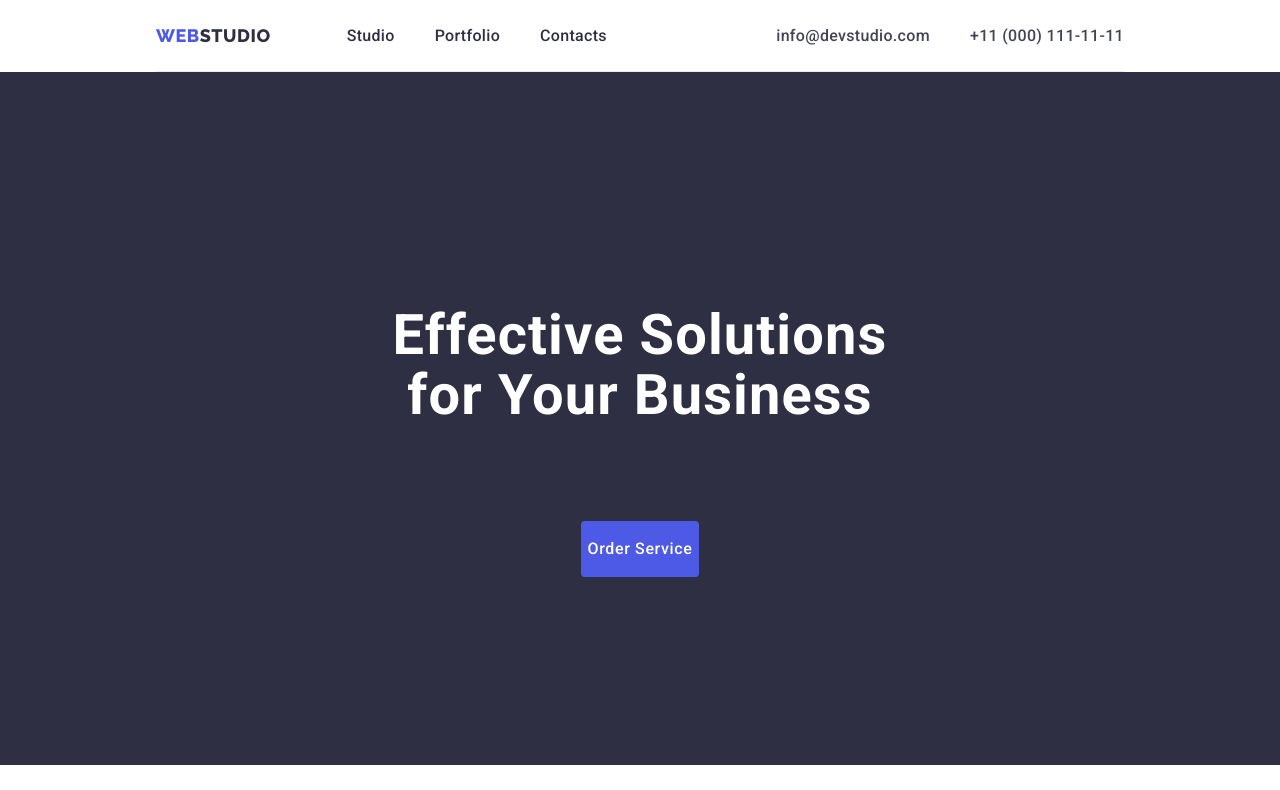
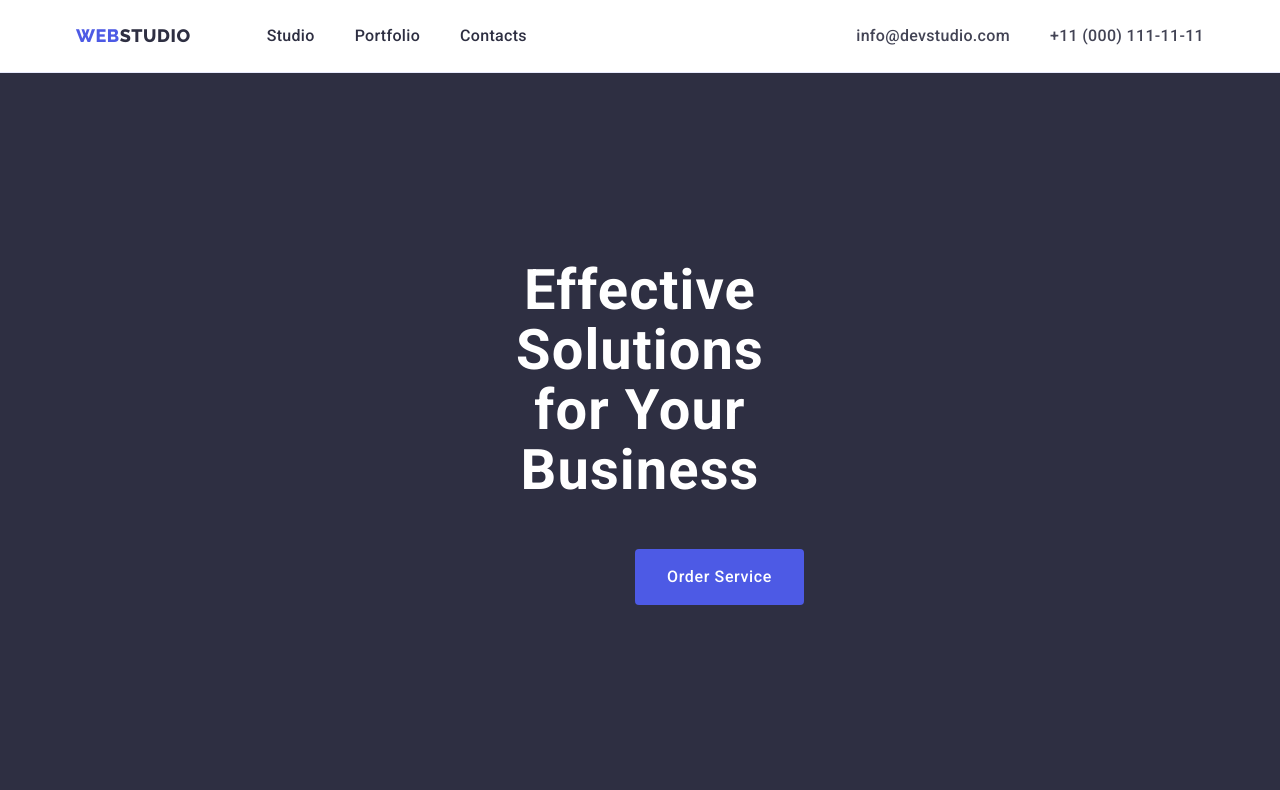
Before and after one commit to aamashe/goit-markup-hw-03, a plain HTML site: page index.html in a window 1280 px wide. Shown: the top 790 px of the page. Drawn offline with nearby package versions, Linux system fonts and the light colour scheme.

Commit message:
Homework 3.2

```diff
--- a/css/styles.css
+++ b/css/styles.css
@@ -63,12 +63,16 @@ img {
   padding: 0;
 }
 /* Header */
+.page-hesder {
+  border-bottom: 1px solid var(--cornflower);
+}
 .header-elements {
-  border-bottom: 1px solid #e7e9fc;
   display: flex;
   justify-content: space-between;
-  margin: 0 156px;
+  margin: 0 auto;
+  padding: 0 15px;
   height: 72px;
+  width: 1158px;
 }
 .menu {
   display: flex;
@@ -158,6 +162,8 @@ img {
   letter-spacing: 1.12px;
   text-align: center;
   max-width: 496px;
+  padding-bottom: 48px;
+  margin: 0 472px;
 }
 .hero-button {
   color: var(--white);
@@ -171,10 +177,16 @@ img {
   height: 56px;
   border: none;
   border-radius: 4px;
+  display: block;
+  min-width: 169px;
+  margin: 0 635px;
 }
 .hero-button:hover,
 .hero-button:focus {
   background-color: var(--ocean);
+}
+.values {
+  padding: 120px 0;
 }
 .values-list {
   display: flex;
--- a/index.html
+++ b/index.html
@@ -19,8 +19,7 @@
   </head>
   <body>
     <div class="page-container">
-      <div class="container">
-        <header>
+      <header class="page-hesder">
         <div class="container header-elements">
           <nav class="menu-content">
             <a class="logo link" href="./index.html"
@@ -31,9 +30,7 @@
                 <a class="menu-link link" href="./index.html">Studio</a>
               </li>
               <li class="link">
-                  <a class="menu-link link" href="./portfolio.html"
-                    >Portfolio</a
-                  >
+                <a class="menu-link link" href="./portfolio.html">Portfolio</a>
               </li>
               <li class="link">
                 <a class="menu-link link" href="">Contacts</a>
@@ -56,19 +53,18 @@
           </address>
         </div>
       </header>
-      </div>
 
       <main>
         <!--hero section-->
+        <section class="hero">
           <div class="container">
-          <section class="hero">
             <h1 class="hero-titel">Effective Solutions for Your Business</h1>
             <button type="button" class="hero-button">Order Service</button>
+          </div>
         </section>
-        </div>
         <!--values section-->
+        <section class="values">
           <div class="container">
-          <section class="values">
             <h2 class="values-title visually-hidden">Our Values</h2>
             <ul class="list values-list">
               <li class="values-item">
@@ -100,12 +96,12 @@
                 </p>
               </li>
             </ul>
+          </div>
         </section>
-        </div>
 
         <!--activity section-->
+        <section class="activity">
           <div class="container">
-          <section class="activity">
             <h2 class="activity-title">What are we doing</h2>
             <ul class="list activity-list">
               <li class="activity-list-item">
@@ -136,13 +132,13 @@
                 />
               </li>
             </ul>
+          </div>
         </section>
-        </div>
 
         <!--Team section-->
 
+        <section class="team">
           <div class="container">
-          <section class="team">
             <h2 class="team-title">Our Team</h2>
             <ul class="list team-list">
               <li class="team-member">
@@ -189,18 +185,16 @@
                   height="260"
                 />
                 <div class="position-name">
-                  <
                   <h3 class="team-subtitle">Daniel Wilson</h3>
                   <p class="team-position">UI Designer</p>
                 </div>
               </li>
             </ul>
+          </div>
         </section>
-        </div>
       </main>
-      <div class="container">
       <footer class="page-footer">
-          <div class="footer-content">
+        <div class="container footer-content">
           <a class="footer-logo link" href="./index.html"
             >Web<span class="footer-logo-color">Studio</span></a
           >
@@ -211,6 +205,5 @@
         </div>
       </footer>
     </div>
-    </div>
   </body>
 </html>
```
Also changed, not shown: portfolio.html (+2 -8 lines). Lines whose indentation alone changed are shown as unchanged.
